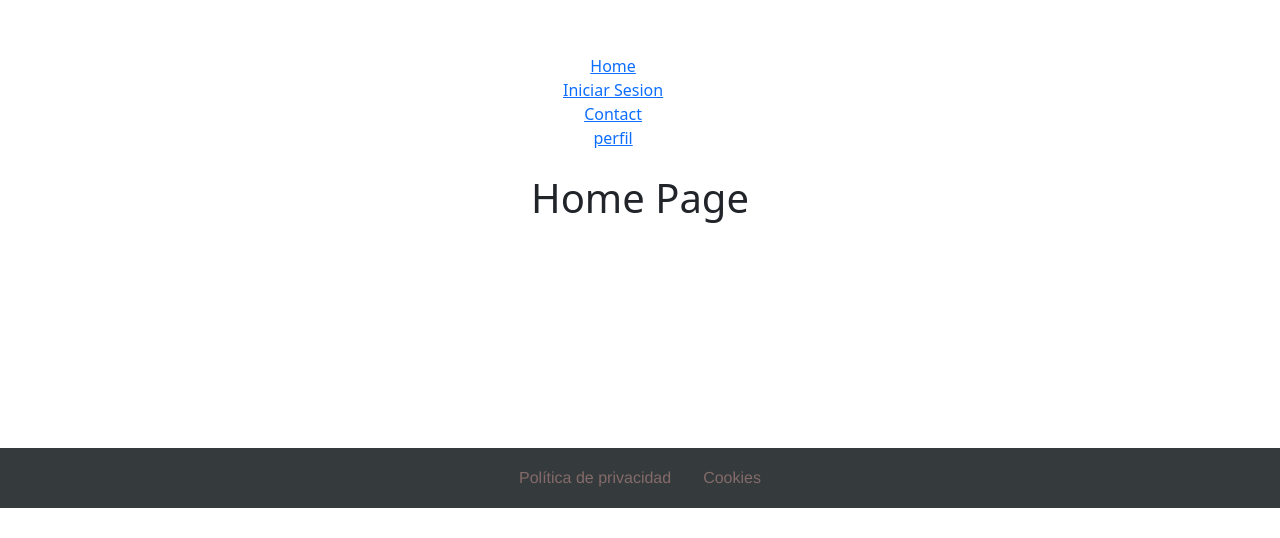
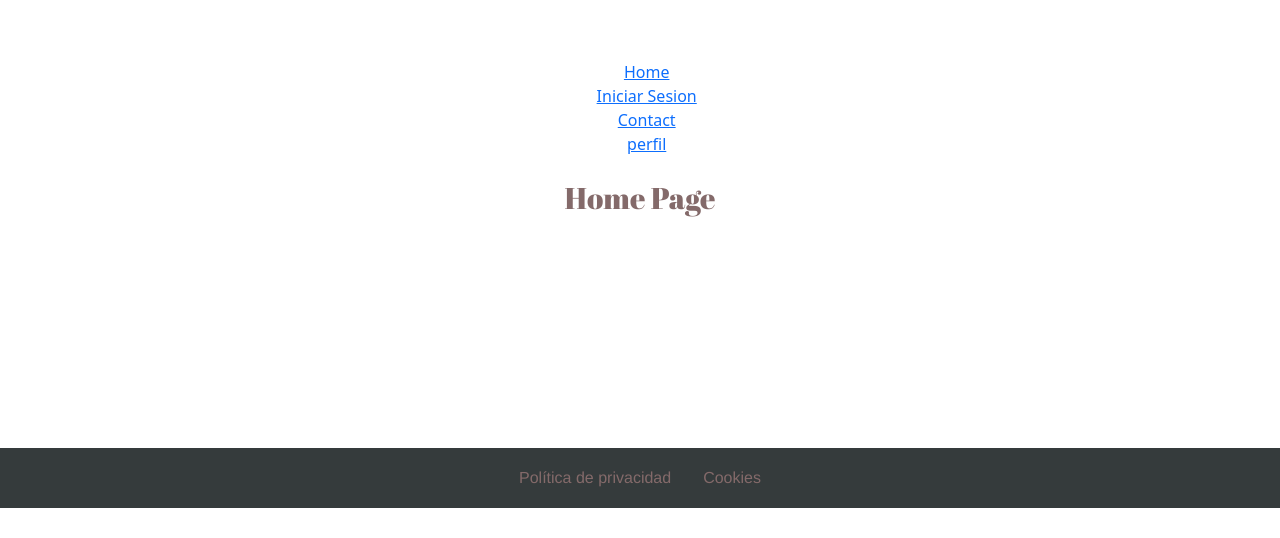
Before and after one commit to rbsnkrs13/Blog-React-Laravel, a React (Vite) app in the folder Front/: page / in a window 1280 px wide. Shown: the part 262-800 px from the top of the page. Built offline with nearby package versions, Linux system fonts and the light colour scheme.

Commit message:
Title 0.1
title editable

```diff
--- /dev/null
+++ b/Front/src/js/components/dev/Title/Title.css
@@ -0,0 +1,4 @@
+#titulo{
+    color: #846a6a;
+    font-family: 'Abril Fatface';
+}
--- /dev/null
+++ b/Front/src/js/components/dev/Title/Title.jsx
@@ -0,0 +1,14 @@
+import "./Title.css";
+
+function Title({texto, f_size = 30, h_num = 1}) {
+    //f_size es el tamaño de la fuente y h_num es el numero de la etiqueta h
+    //f_size defecto 30px y h_num defecto 1
+    const Tag = `h${Math.min(Math.max(h_num, 1), 6)}`; // numero entre 1 y 6
+  return (
+    <>
+        <Tag id="titulo" style={{ fontSize: `${f_size}px` }} className="title">{texto}</Tag>
+    </>
+  );
+};
+
+export default Title;
--- a/Front/src/js/pages/HomePage/HomePage.jsx
+++ b/Front/src/js/pages/HomePage/HomePage.jsx
@@ -1,7 +1,9 @@
+import Title from "../../components/dev/Title/Title";
+
 const HomePage = () => {
   return (
     <div>
-      <h1>Home Page</h1>
+      <Title texto="Home Page" f_size = {30} h_num={1} />
     </div>
   );
 };
```
